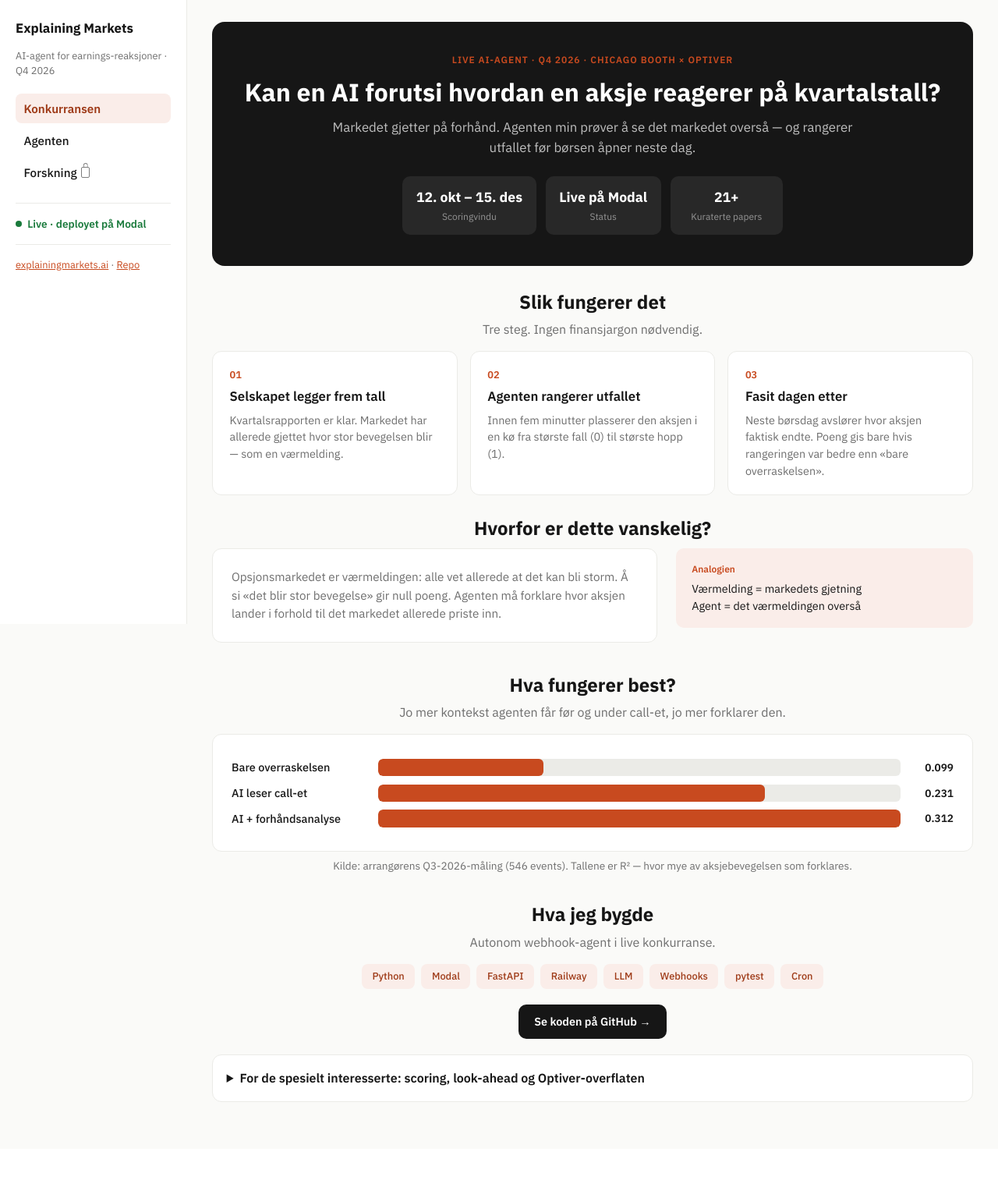
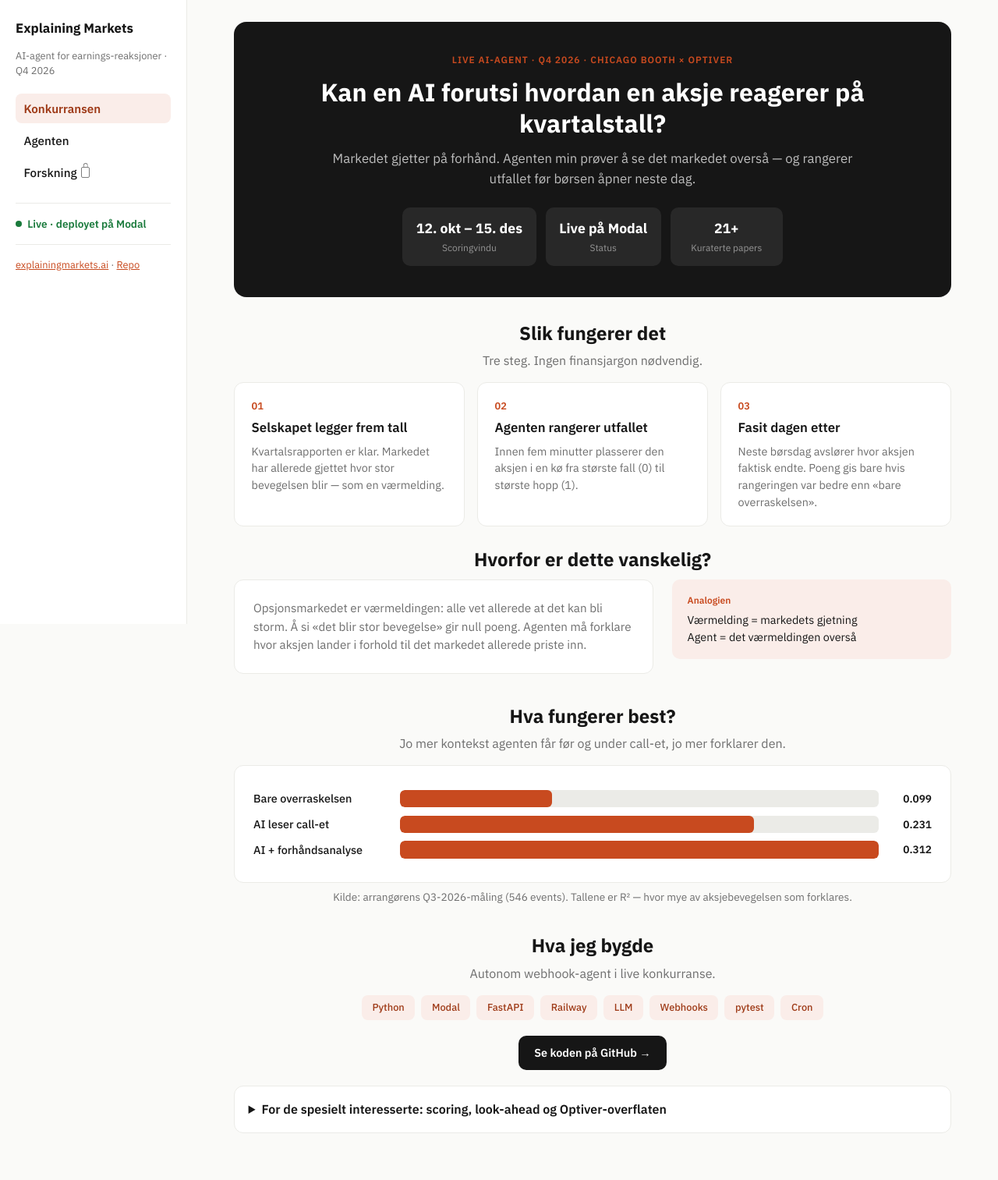
Before and after one commit to kdm-kev-NTNU/explaining-markets-agent, a FastAPI app: page / in a window 1280 px wide. Shown: the whole page at 78% size. Before the commit the page ends 1413 px from the top, so only its background shows below. Run offline with FastAPI, Linux system fonts and the light colour scheme.

Commit message:
FIX: midtstill innhold med flex-wrapper i main

```diff
--- a/web/app/static/styles.css
+++ b/web/app/static/styles.css
@@ -296,13 +296,18 @@ a:hover { opacity: 0.85; }
 }
 
 .em-main {
-  /* Grid-barn strekkes ellers til full 1fr — justify-self midtstiller kolonnen */
-  justify-self: center;
+  /* Fyller 1fr-kolonnen; inner midtstilles her */
+  display: flex;
+  justify-content: center;
   box-sizing: border-box;
-  width: min(1040px, 100%);
-  max-width: 1040px;
+  width: 100%;
+  min-width: 0;
   padding: 1.75rem 2rem 2.5rem;
-  margin-inline: auto;
+}
+
+.em-main-inner {
+  width: 100%;
+  max-width: 920px;
 }
 
 .em-page-head {
--- a/web/app/templates/base.html
+++ b/web/app/templates/base.html
@@ -34,7 +34,9 @@
       </p>
     </aside>
     <main class="em-main">
-      {% block content %}{% endblock %}
+      <div class="em-main-inner">
+        {% block content %}{% endblock %}
+      </div>
     </main>
   </div>
 </body>
```
